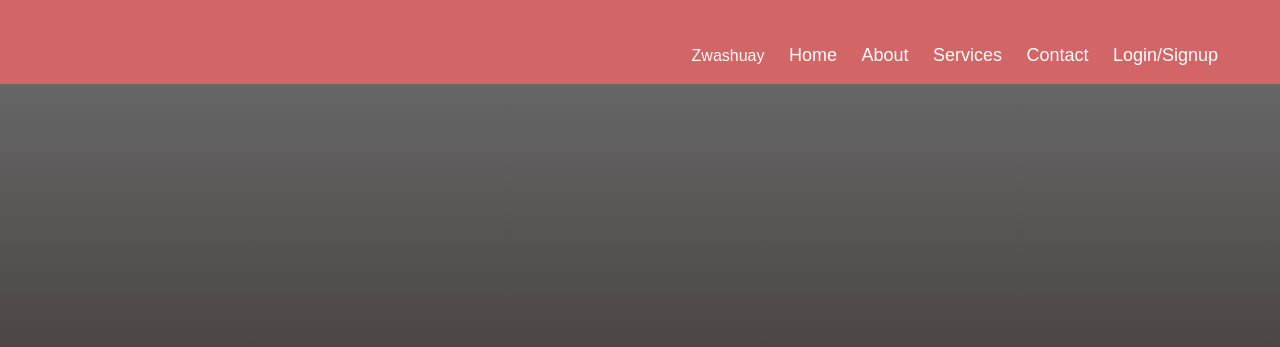
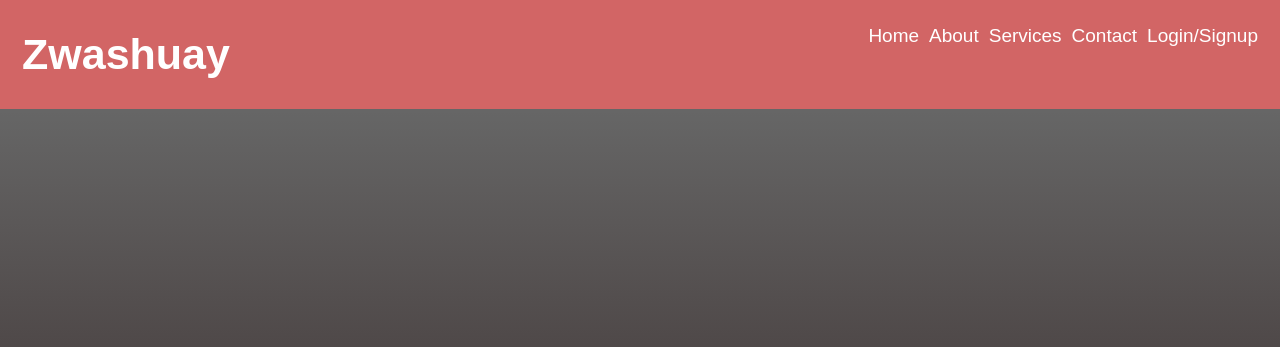
Before and after one commit to Zawadirugenyi/Zwashuay, a plain HTML site: page index.html in a window 1280 px wide. Shown: the top 347 px of the page. Drawn offline with Linux system fonts and the light colour scheme.

Commit message:
Services

```diff
--- a/index.html
+++ b/index.html
@@ -10,14 +10,13 @@
 </head>
 <body>
     <nav>
-
         <ul>
-                <li> Zwashuay</li>
+          <li class="logo">Zwashuay</li>
           <li><a href="#home">Home</a></li>
           <li><a href="#about">About</a></li>
-                <li><a href="#sevices">Services</a></li>
+          <li><a href="#services">Services</a></li>
           <li><a href="#contact">Contact</a></li>
-                <li> <a href="login.html">Login/Signup</a></li>
+          <li><a href="login.html">Login/Signup</a></li>
         </ul>
       </nav>
     <header>
@@ -58,7 +57,7 @@
             </div>
 
             <div>
-                <img src="Images/24.jpg" alt="Image description">
+                <img src="Images/6.jpg" alt="Image description">
             </div>
 
         </div>
--- a/style.css
+++ b/style.css
@@ -23,28 +23,33 @@
     /* background-color: #231e9e; */
     background-color: var(--red);
     color: #fff;
-    padding: 42px;
+    padding: 22px;
   }
 
 
   nav ul {
-        float: right;
     list-style-type: none;
     margin: 0;
     padding: 0;
+    display: flex;
   }
 
-     li {
-        display: inline-block;
-        margin-right: 20px;
-
-
+  nav li.logo {
+    font-weight: bold;
+    font-size:43px;
+    margin-right: auto; /* Pushes the logo to the left */
+    padding-right: 10px; /* Adds some space between the logo and other items */
   }
 
   nav li a {
-        color:white;
     text-decoration: none;
-        font-size: 18px;
+    color: white;
+    font-size:19px;
+    margin-left: 10px; /* Adds some space between the navigation items */
+  }
+
+  nav li a:hover {
+    color: black; /* Example hover color */
   }
 
 
```
Lines whose indentation alone changed are shown as unchanged.
